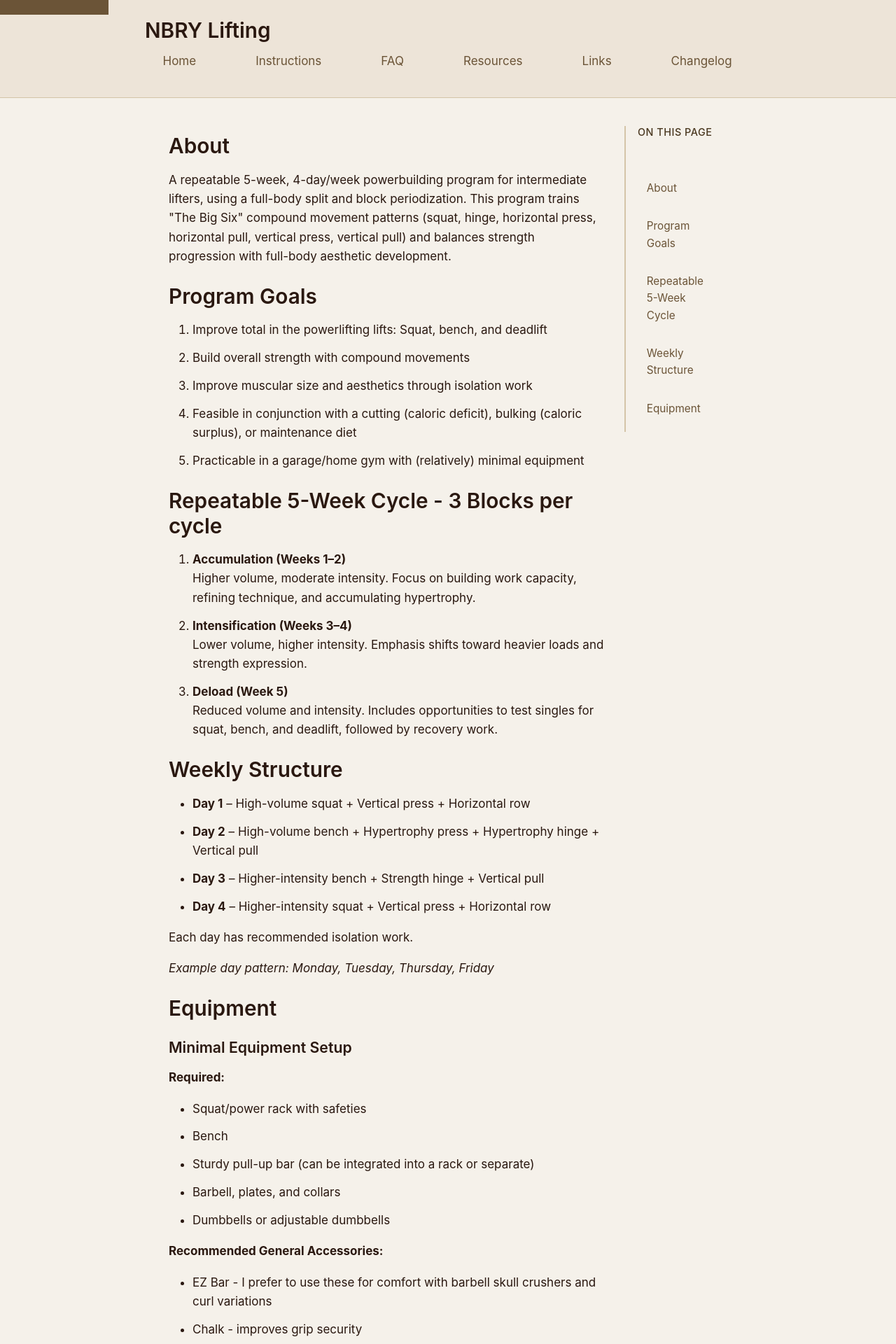
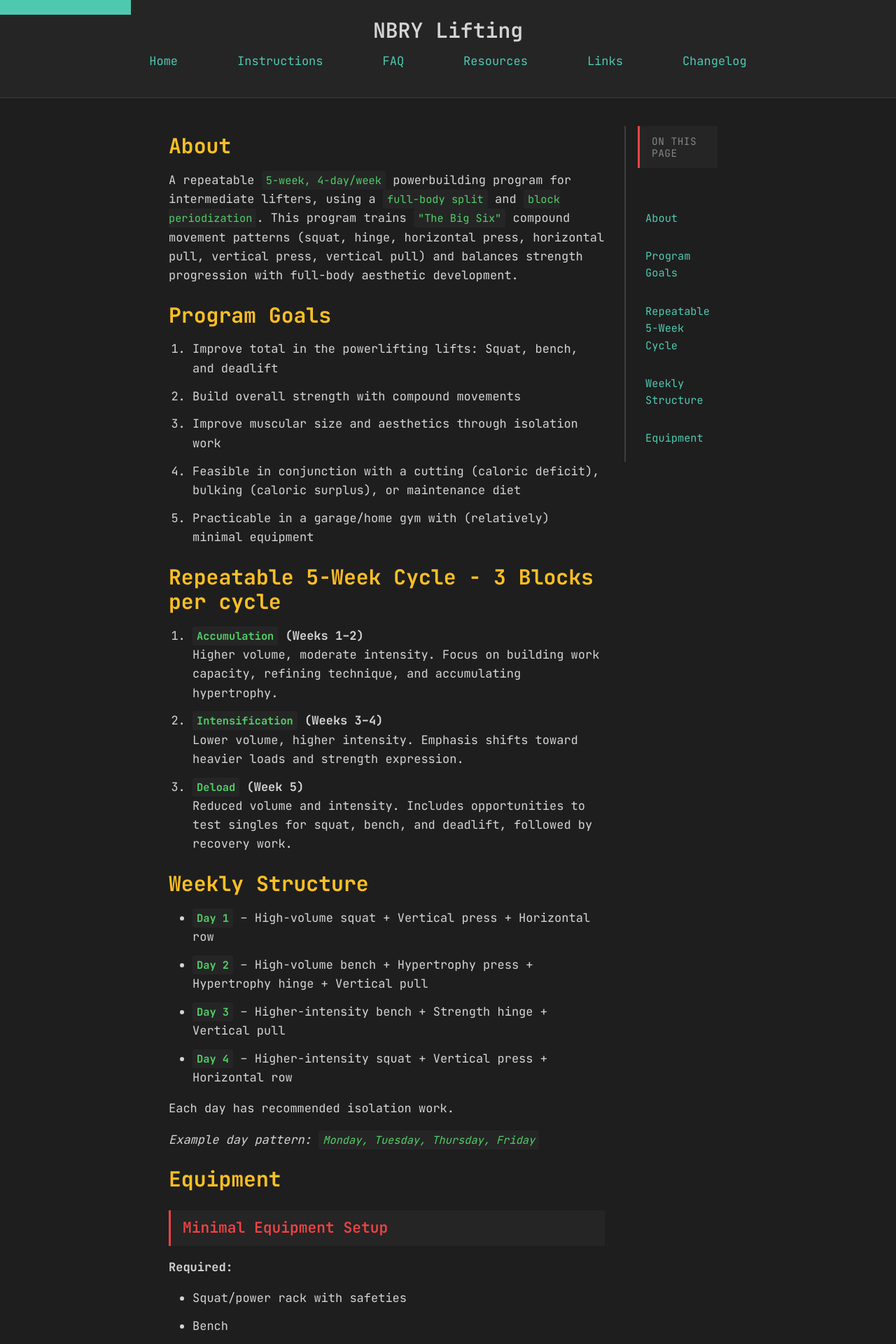
Before and after one commit to nbry/nbry-website, a FastAPI app: page / in a window 1280 px wide. Shown: the top 1920 px of the page at 70% size. Run offline with FastAPI, Linux system fonts and the light colour scheme; some libraries are stand-ins or nearby versions.

Commit message:
feat: screw it, let's make this stupid looking

```diff
--- a/src/nbry_lifting_website/static/css/main.css
+++ b/src/nbry_lifting_website/static/css/main.css
@@ -2,25 +2,36 @@
    CSS Custom Properties (Theme Variables)
    ======================================== */
 
+@import url("https://fonts.googleapis.com/css2?family=JetBrains+Mono:wght@400;600;700&display=swap");
+
 :root {
-  /* Colors */
-  --color-bg: #f5f1ea;
-  --color-bg-secondary: #ede4d8;
-  --color-text: #2a1810;
-  --color-text-secondary: #4a3820;
-  --color-border: #d4c4a8;
-  --color-accent: #6b5437;
-  --color-accent-hover: #4a3820;
-  --color-focus: #6b5437;
+  /* Colors - Dark IDE Theme */
+  --color-bg: #1e1e1e;
+  --color-bg-secondary: #252526;
+  --color-text: #d4d4d4;
+  --color-text-secondary: #858585;
+  --color-border: #3e3e42;
+  --color-accent: #4ec9b0;
+  --color-accent-hover: #6dd0d0;
+  --color-focus: #007acc;
+
+  /* Syntax Colors - More vibrant */
+  --color-syntax-string: #51cf66;
+  --color-syntax-keyword: #f97316;
+  --color-syntax-function: #fbbf24;
+  --color-syntax-tag: #ef4444;
+  --color-syntax-attr: #4ec9b0;
+  --color-syntax-number: #fbbf24;
+  --color-syntax-comment: #6a9955;
+  --color-syntax-class: #ef4444;
 
   /* Typography */
-  --font-family-base:
-    -apple-system, BlinkMacSystemFont, "Segoe UI", Roboto, "Helvetica Neue", Arial, sans-serif;
-  --font-family-mono: "Courier New", monospace;
-  --font-size-base: 16px;
-  --font-size-sm: 14px;
-  --font-size-lg: 18px;
-  --font-size-xl: 20px;
+  --font-family-base: "JetBrains Mono", "Courier New", monospace;
+  --font-family-mono: "JetBrains Mono", "Courier New", monospace;
+  --font-size-base: 15px;
+  --font-size-sm: 13px;
+  --font-size-lg: 17px;
+  --font-size-xl: 18px;
   --line-height-base: 1.6;
   --line-height-heading: 1.2;
 
@@ -100,6 +111,8 @@ h1 {
 
 h2 {
   font-size: 1.5rem;
+  color: var(--color-syntax-function);
+  font-weight: 700;
 }
 
 h2:first-of-type {
@@ -108,10 +121,17 @@ h2:first-of-type {
 
 h3 {
   font-size: 1.25rem;
+  font-family: var(--font-family-mono);
+  background-color: var(--color-bg-secondary);
+  padding: var(--space-sm) var(--space-md);
+  border-left: 3px solid var(--color-syntax-class);
+  color: var(--color-syntax-class);
 }
 
 h4 {
   font-size: 1.1rem;
+  font-family: var(--font-family-mono);
+  color: var(--color-syntax-attr);
 }
 
 p {
@@ -133,6 +153,65 @@ a:focus {
   outline: 2px solid var(--color-focus);
   outline-offset: 2px;
   border-radius: 2px;
+}
+
+/* ========================================
+   Code & Pre-formatted Text
+   ======================================== */
+
+code {
+  background-color: var(--color-bg-secondary);
+  color: var(--color-syntax-string);
+  padding: 0.2em 0.4em;
+  border-radius: 3px;
+  font-family: var(--font-family-mono);
+  font-size: 0.9em;
+}
+
+pre {
+  background-color: var(--color-bg-secondary);
+  border: 1px solid var(--color-border);
+  border-radius: 4px;
+  padding: var(--space-md);
+  overflow-x: auto;
+  margin: var(--space-md) 0;
+  line-height: 1.5;
+}
+
+pre code {
+  background-color: transparent;
+  color: var(--color-text);
+  padding: 0;
+  font-size: 0.95em;
+}
+
+/* Syntax highlighting classes */
+.syntax-keyword {
+  color: var(--color-syntax-keyword);
+}
+
+.syntax-string {
+  color: var(--color-syntax-string);
+}
+
+.syntax-function {
+  color: var(--color-syntax-function);
+}
+
+.syntax-tag {
+  color: var(--color-syntax-tag);
+}
+
+.syntax-attr {
+  color: var(--color-syntax-attr);
+}
+
+.syntax-number {
+  color: var(--color-syntax-number);
+}
+
+.syntax-comment {
+  color: var(--color-syntax-comment);
 }
 
 /* ========================================
@@ -235,7 +314,7 @@ header {
 }
 
 .header-container {
-  max-width: 900px;
+  max-width: 1100px;
   margin: 0 auto;
   display: flex;
   justify-content: space-between;
@@ -247,12 +326,15 @@ header {
 header h1 {
   margin: 0;
   font-size: 1.75rem;
+  flex: 1;
+  text-align: center;
 }
 
 nav {
-  max-width: 900px;
+  max-width: 1100px;
   margin: 0 auto;
   display: flex;
+  justify-content: center;
   flex-wrap: wrap;
   gap: var(--space-md);
   padding: 0 var(--space-md);
@@ -488,15 +570,21 @@ footer {
   }
 
   body {
-    background-color: white;
-    color: black;
+    background-color: #ffffff;
+    color: #000000;
   }
 
   a {
-    color: black;
+    color: #0066cc;
   }
 
   main {
     max-width: 100%;
   }
+
+  code,
+  pre {
+    background-color: #f5f5f5;
+    color: #000000;
+  }
 }
--- a/src/nbry_lifting_website/templates/home.html
+++ b/src/nbry_lifting_website/templates/home.html
@@ -22,8 +22,8 @@
     <div class="main-with-toc">
       <h2 id="about">About</h2>
       <p>
-        A repeatable 5-week, 4-day/week powerbuilding program for intermediate lifters, using a
-        full-body split and block periodization. This program trains "The Big Six" compound movement
+        A repeatable <code>5-week, 4-day/week</code> powerbuilding program for intermediate lifters, using a
+        <code>full-body split</code> and <code>block periodization</code>. This program trains <code>"The Big Six"</code> compound movement
         patterns (squat, hinge, horizontal press, horizontal pull, vertical press, vertical pull)
         and balances strength progression with full-body aesthetic development.
       </p>
@@ -43,17 +43,17 @@
       <h2 id="repeatable-5-week-cycle">Repeatable 5-Week Cycle - 3 Blocks per cycle</h2>
       <ol>
         <li>
-          <strong>Accumulation (Weeks 1–2)</strong><br />
+          <strong><code>Accumulation</code> (Weeks 1–2)</strong><br />
           Higher volume, moderate intensity. Focus on building work capacity, refining technique,
           and accumulating hypertrophy.
         </li>
         <li>
-          <strong>Intensification (Weeks 3–4)</strong><br />
+          <strong><code>Intensification</code> (Weeks 3–4)</strong><br />
           Lower volume, higher intensity. Emphasis shifts toward heavier loads and strength
           expression.
         </li>
         <li>
-          <strong>Deload (Week 5)</strong><br />
+          <strong><code>Deload</code> (Week 5)</strong><br />
           Reduced volume and intensity. Includes opportunities to test singles for squat, bench, and
           deadlift, followed by recovery work.
         </li>
@@ -61,16 +61,16 @@
 
       <h2 id="weekly-structure">Weekly Structure</h2>
       <ul>
-        <li><strong>Day 1</strong> – High-volume squat + Vertical press + Horizontal row</li>
+        <li><strong><code>Day 1</code></strong> – High-volume squat + Vertical press + Horizontal row</li>
         <li>
-          <strong>Day 2</strong> – High-volume bench + Hypertrophy press + Hypertrophy hinge +
+          <strong><code>Day 2</code></strong> – High-volume bench + Hypertrophy press + Hypertrophy hinge +
           Vertical pull
         </li>
-        <li><strong>Day 3</strong> – Higher-intensity bench + Strength hinge + Vertical pull</li>
-        <li><strong>Day 4</strong> – Higher-intensity squat + Vertical press + Horizontal row</li>
+        <li><strong><code>Day 3</code></strong> – Higher-intensity bench + Strength hinge + Vertical pull</li>
+        <li><strong><code>Day 4</code></strong> – Higher-intensity squat + Vertical press + Horizontal row</li>
       </ul>
       <p>Each day has recommended isolation work.</p>
-      <p><em>Example day pattern: Monday, Tuesday, Thursday, Friday</em></p>
+      <p><em>Example day pattern: <code>Monday, Tuesday, Thursday, Friday</code></em></p>
 
       <h2 id="equipment">Equipment</h2>
       <h3>Minimal Equipment Setup</h3>
```
